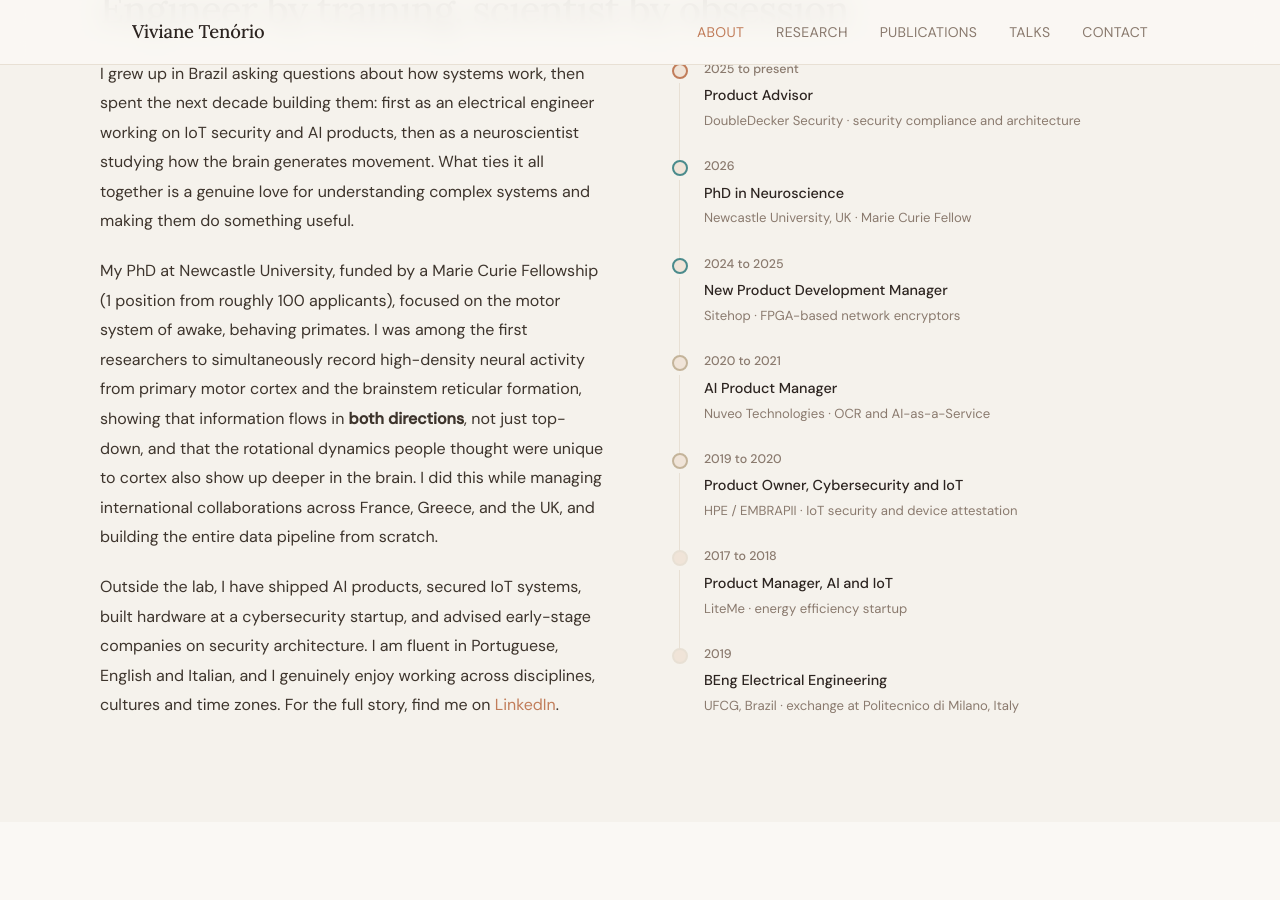
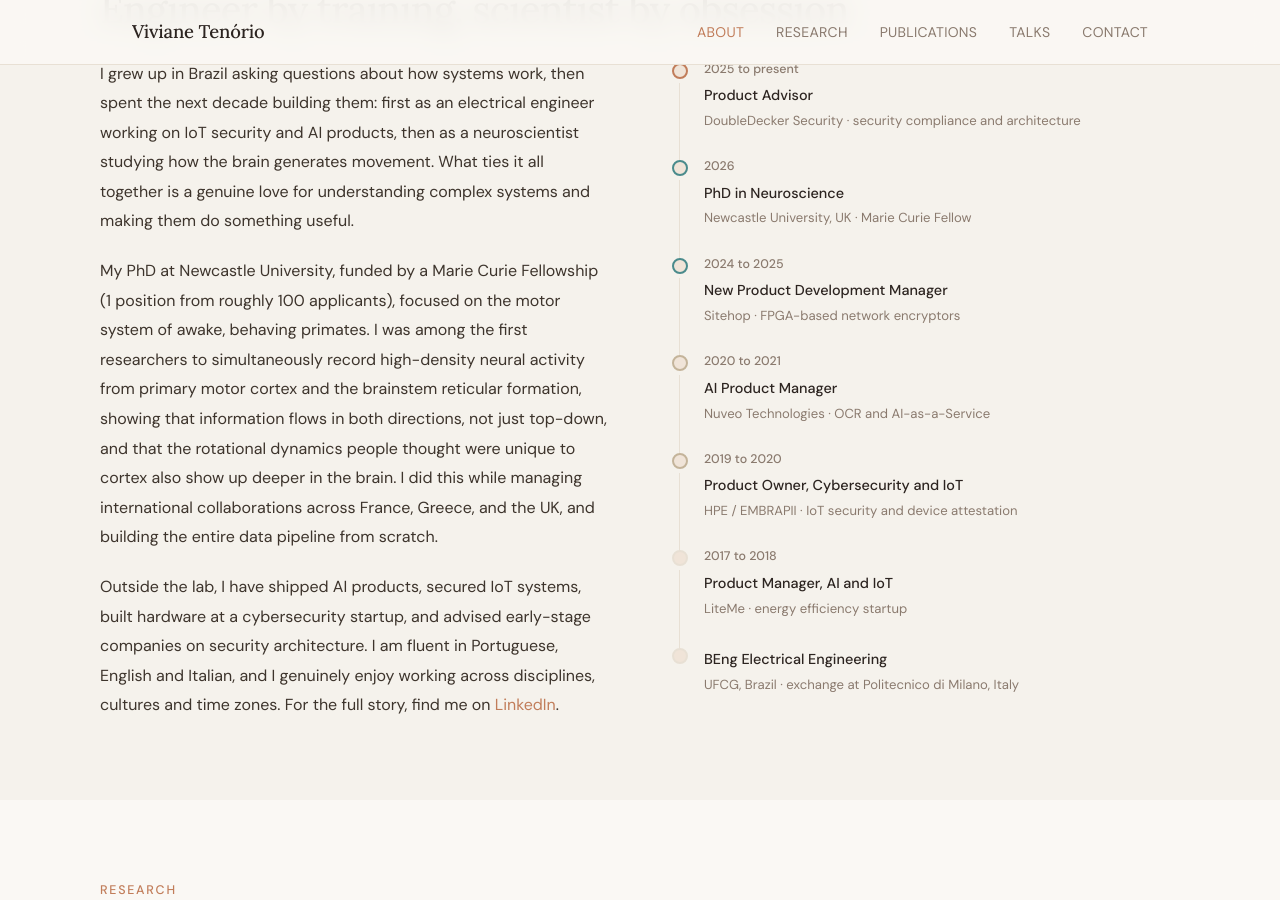
Before and after one commit to vtenorio-shu/vtenorio-shu.github.io, a Jekyll site: the page built from index.html, in a window 1280 px wide and 900 px high, scrolled down 1025 px. Built offline with Jekyll 4.4.1, drawn with Linux system fonts in a browser that asks for light colours.

Commit message:
Update index.html

```diff
--- a/index.html
+++ b/index.html
@@ -33,10 +33,6 @@
     <div class="hero-card fade-up" style="transition-delay:0.15s">
       <div class="hero-card-label">At a glance</div>
       <div class="stat-grid">
-        <div class="stat">
-          <div class="stat-number">5+</div>
-          <div class="stat-label">Publications</div>
-        </div>
         <div class="stat">
           <div class="stat-number">5</div>
           <div class="stat-label">Countries of research</div>
@@ -85,7 +81,7 @@
           roughly 100 applicants), focused on the motor system of awake, behaving primates.
           I was among the first researchers to simultaneously record high-density neural activity
           from primary motor cortex and the brainstem reticular formation, showing that
-          information flows in <strong>both directions</strong>, not just top-down, and that
+          information flows in both directions, not just top-down, and that
           the rotational dynamics people thought were unique to cortex also show up deeper in
           the brain. I did this while managing international collaborations across France, Greece,
           and the UK, and building the entire data pipeline from scratch.
@@ -152,7 +148,7 @@
           <li class="timeline-item">
             <div class="timeline-dot" style="border-color:var(--sand)"></div>
             <div>
-              <div class="timeline-year">2019</div>
+              <div class="timeline-year"></div>
               <div class="timeline-title">BEng Electrical Engineering</div>
               <div class="timeline-sub">UFCG, Brazil · exchange at Politecnico di Milano, Italy</div>
             </div>
```
